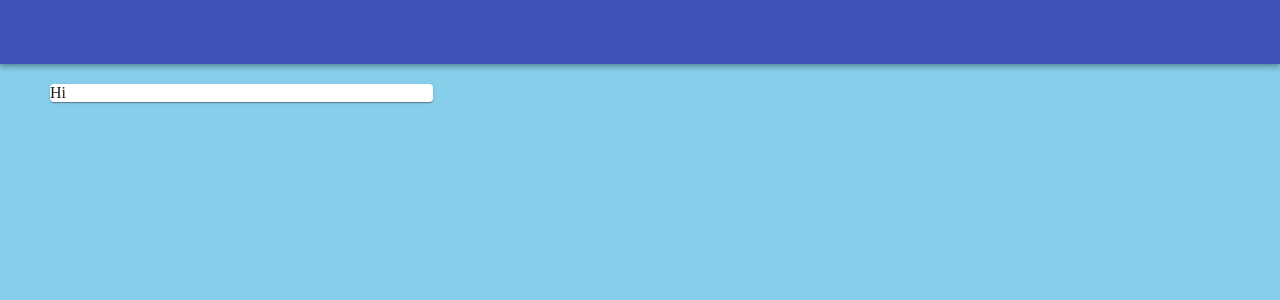
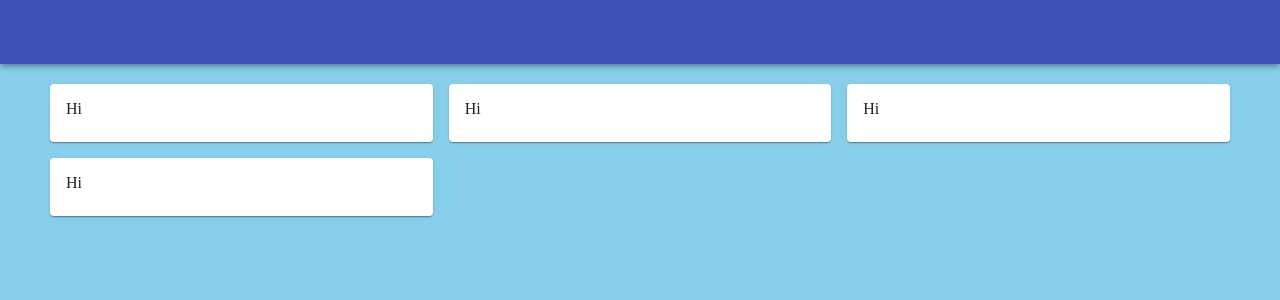
Before and after one commit to DDeShon/pokedex-react, a React (Create React App) app: page / in a window 1280 px wide. Shown: the top 300 px of the page. Built offline with nearby package versions, Linux system fonts and the light colour scheme.

Commit message:
setting up pokedex cards

```diff
--- a/src/Pokedex.js
+++ b/src/Pokedex.js
@@ -19,8 +19,10 @@ const useStyles = makeStyles({
 
 const getPokemonCard = () => {
   return (
-    <Grid item xs={12} sm={4}>
-      <Card>Hi</Card>
+    <Grid item xs={4}>
+      <Card>
+        <CardContent>Hi</CardContent>
+      </Card>
     </Grid>
   );
 };
@@ -34,6 +36,9 @@ const Pokedex = () => {
       </AppBar>
       <Grid container spacing={2} className={classes.pokedexContainer}>
         {getPokemonCard()}
+        {getPokemonCard()}
+        {getPokemonCard()}
+        {getPokemonCard()}
       </Grid>
     </>
   );
```
